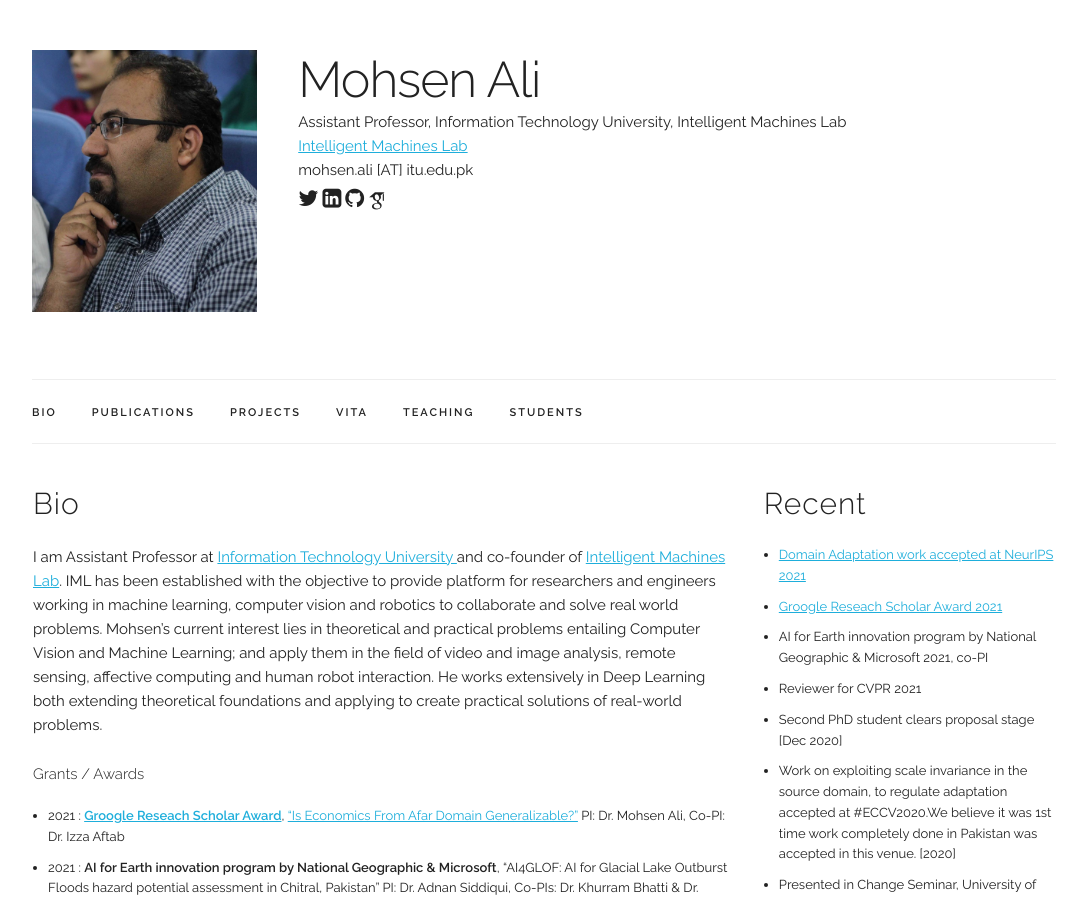
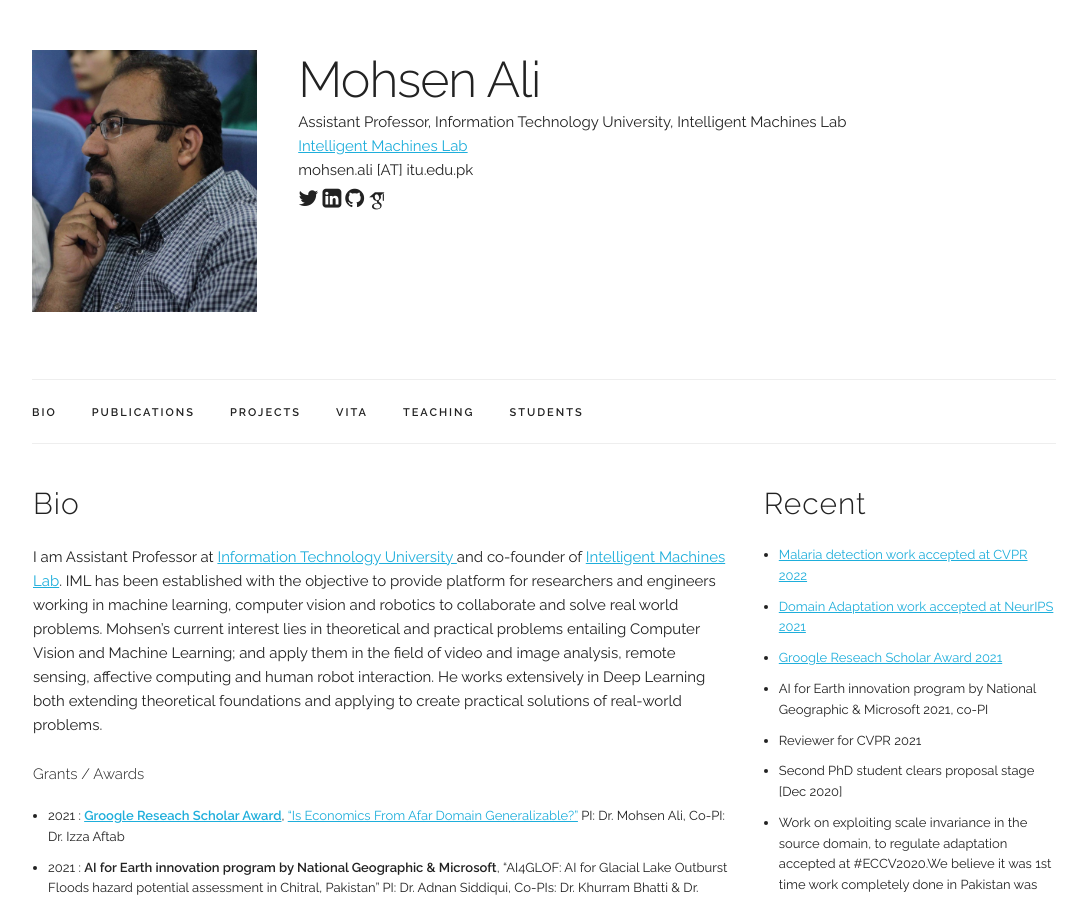
Before and after one commit to mohsenali/mohsenali.github.io, a Jekyll site: the page built from index.html, in a window 1280 px wide and 900 px high. Shown: the whole window, without its empty margins (96-1181 px from the left). Built offline with Jekyll 4.4.1, drawn with Linux system fonts in a browser that asks for light colours; some web fonts are replaced.

Commit message:
In Recent Added Malaria Detection work (CVPR)

```diff
--- a/index.html
+++ b/index.html
@@ -62,6 +62,7 @@ title: Personal Webpage
   <h4>Recent</h4>
  <font size=2px>
  <ul class="listType">
+  <li><a href="https://github.com/intelligentMachines-ITU/LowCostMalariaDetection_CVPR_2022/">Malaria detection work accepted at CVPR 2022</a> </li>
   <li><a href="http://im.itu.edu.pk/synergizing-domain-adaptation/">Domain Adaptation work accepted at NeurIPS 2021</a> </li>
   <li><a href="http://im.itu.edu.pk/econai/">Groogle Reseach Scholar Award 2021</a> </li>
   <li>AI for Earth innovation program by National Geographic & Microsoft 2021, co-PI</li>
```
